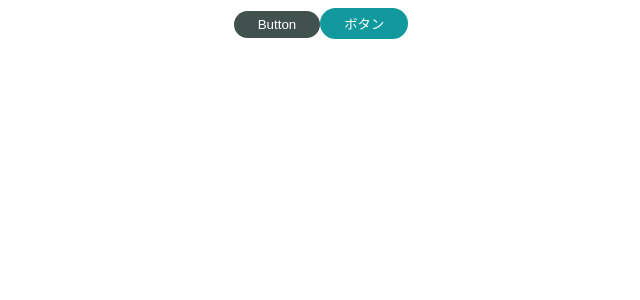
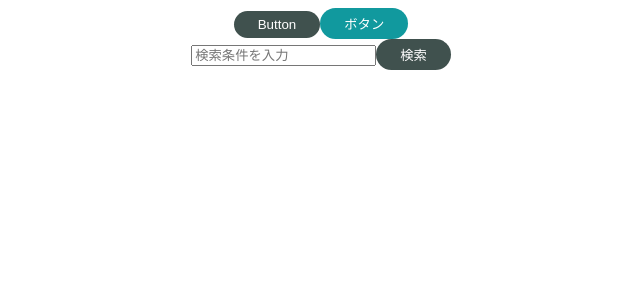
Before and after one commit to Nishimurasyota/React-AtomicDesign, a React (Create React App) app: page / in a window 1280 px wide. Shown: the top 300 px of the page, without its empty margins (319-959 px from the left). Built offline with nearby package versions, Linux system fonts and the light colour scheme.

Commit message:
Add Input_molucules

```diff
--- a/src/App.jsx
+++ b/src/App.jsx
@@ -1,5 +1,6 @@
 import { PrimaryButton } from "./components/atoms/button/PrimaryButton";
 import { SecondaryButton } from "./components/atoms/button/SecondaryButton";
+import { SearchiInput } from "./molecules/SearchInput";
 import "./styles.css";
 
 export const App = () => {
@@ -7,6 +8,8 @@
     <div className="App">
       <PrimaryButton>Button</PrimaryButton>
       <SecondaryButton>ボタン</SecondaryButton>
+      <br />
+      <SearchiInput />
     </div>
   );
 };
--- /dev/null
+++ b/src/components/atoms/input/Input.jsx
@@ -0,0 +1,8 @@
+import styled from "styled-components";
+
+export const Input = (props) => {
+  const { placeholder = "" } = props;
+  return <SInput type="text" placeholder={placeholder} />;
+};
+
+const SInput = styled.input``;
--- /dev/null
+++ b/src/molecules/SearchInput.jsx
@@ -0,0 +1,11 @@
+import { PrimaryButton } from "../components/atoms/button/PrimaryButton";
+import { Input } from "../components/atoms/input/Input";
+
+export const SearchiInput = () => {
+  return (
+    <div>
+      <Input placeholder="検索条件を入力" />
+      <PrimaryButton>検索</PrimaryButton>
+    </div>
+  );
+};
```
